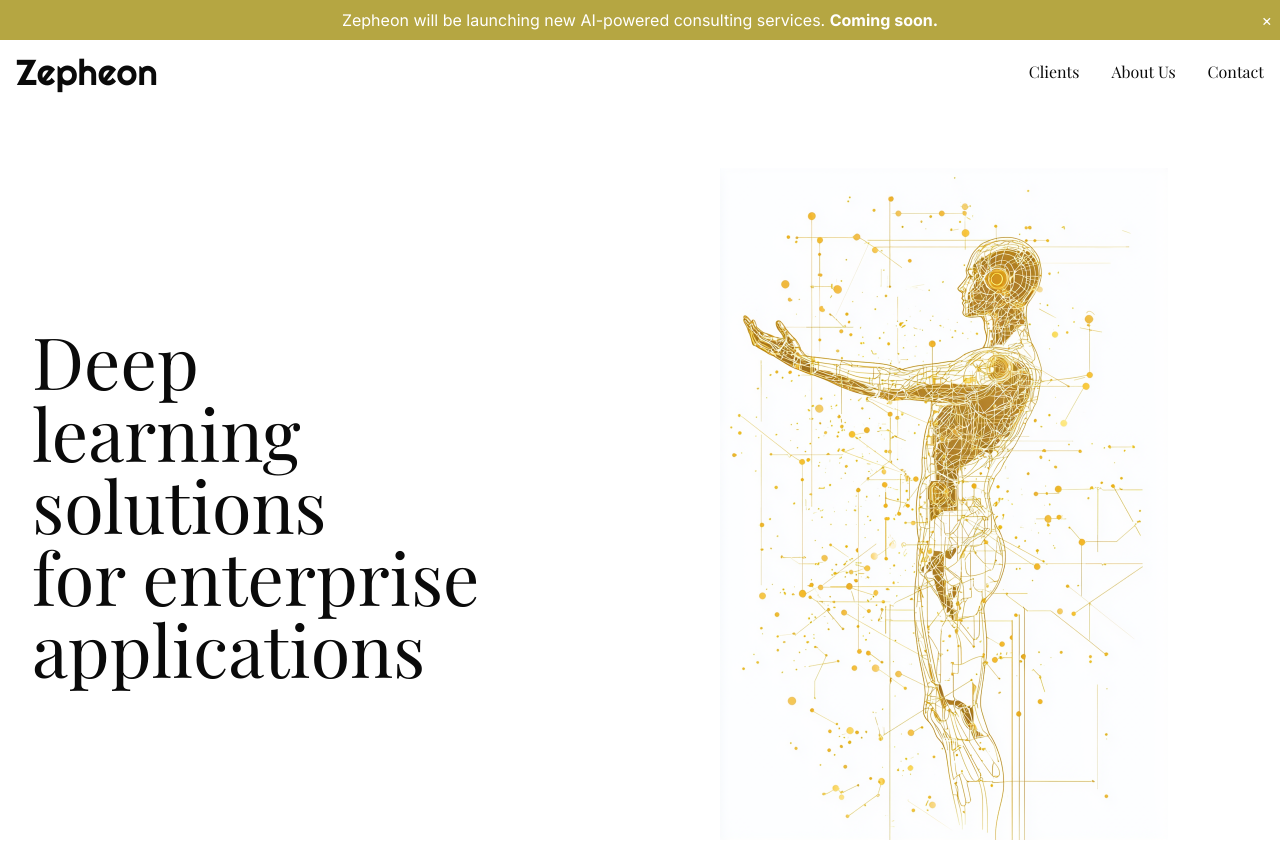
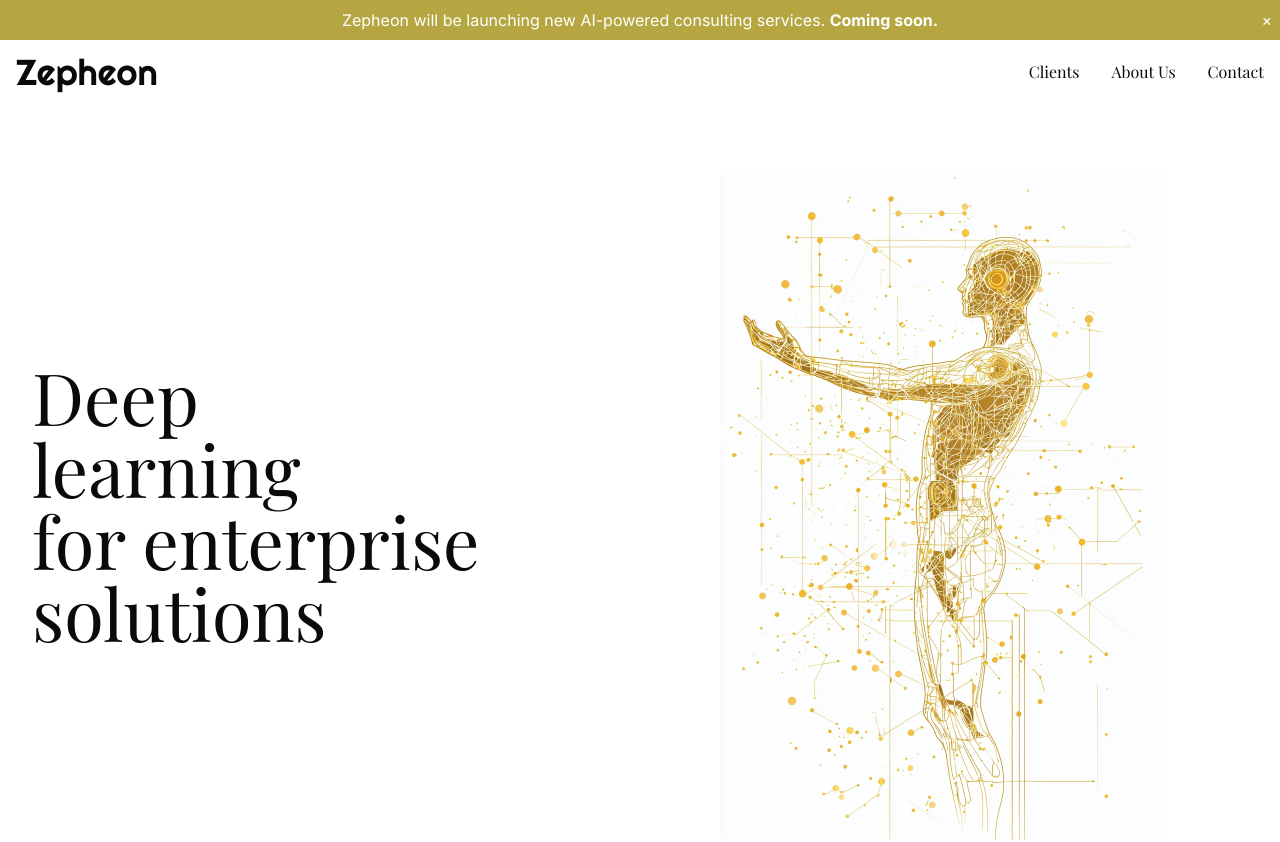
Before and after one commit to isaacbau/zepheon-landing, a React (Vite) app: page / in a window 1280 px wide. Shown: the top 842 px of the page. Built offline with nearby package versions, Linux system fonts and the light colour scheme; a web font is replaced by a local one.

Commit message:
Tiny text change

```diff
--- a/src/pages/Home.tsx
+++ b/src/pages/Home.tsx
@@ -17,11 +17,9 @@ const Home = () => {
             <br />
             learning
             <br />
-            solutions
-            <br />
             for enterprise
             <br />
-            applications
+            solutions
           </h1>
         </div>
         <div className="w-full md:w-1/2 flex justify-center">
```
